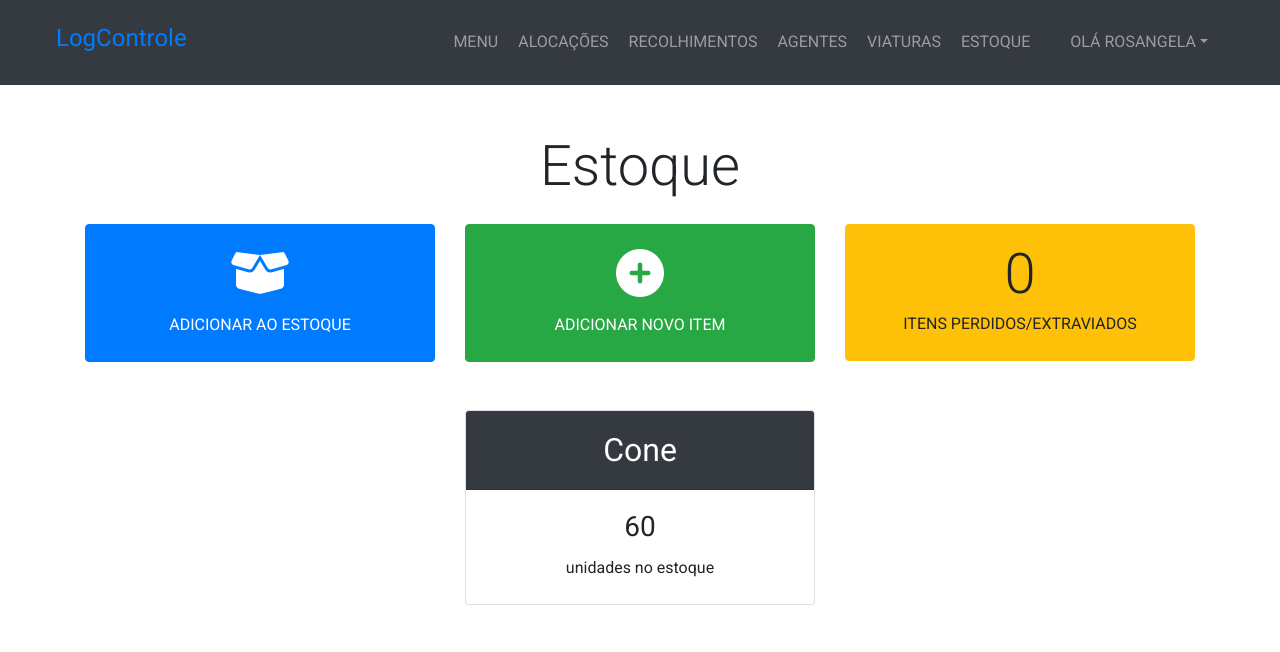
After one commit to Eduardo-H/stock-manager, a Django app: page /estoque/ in a window 1280 px wide. The commit adds this page. Shown: the top 652 px of the page. Run offline with Django 3.2, Linux system fonts and the light colour scheme; data comes from the database, SQL or seed files in the repository; both versions use the stored data as it was after the commit; data that the repository does not hold is empty; some libraries are stand-ins or nearby versions.

Commit message:
Stock Menu view and template created

```diff
--- a/management/models.py
+++ b/management/models.py
@@ -8,6 +8,9 @@ class Viatura(models.Model):
 
 class Item(models.Model):
     nome = models.CharField(max_length=100)
+
+    def __str__(self):
+        return self.nome
 
 class Agente(models.Model):
     SEXO_CHOICES = (
@@ -64,11 +67,12 @@ class AlocacaoRecolhimento(models.Model):
     alocacao = models.ForeignKey(Alocacao, on_delete=models.PROTECT, blank=True)
     recolhimento = models.ForeignKey(Recolhimento, on_delete=models.PROTECT, blank=True)
 
-
-
 class Estoque(models.Model):
     item = models.ForeignKey(Item, on_delete=models.PROTECT)
     quantidade = models.IntegerField()
+
+    def __str__(self):
+        return self.item.nome
 
 class ItemPerdidoExtraviado(models.Model):
     data = models.DateField()
--- a/management/templates/management/base.html
+++ b/management/templates/management/base.html
@@ -53,7 +53,7 @@
             <a href="#" class="nav-link ml-1">VIATURAS</a>
           </li>
           <li class="nav-item">
-            <a href="#" class="nav-link ml-1">ESTOQUE</a>
+            <a href="{% url 'menuestoque' %}" class="nav-link ml-1">ESTOQUE</a>
           </li>
 
 
--- a/management/templates/management/home.html
+++ b/management/templates/management/home.html
@@ -3,7 +3,7 @@
 {% block content %}
   <section class="py-5">
     <div class="container">
-      <div class="row justify-content-center">
+      <div class="row justify-content-center mt-4">
         <div class="col-lg-4">
           <a href="{% url 'criaralocacao' %}" class="btn btn-danger btn-block align-self-center"><i class="fas fa-clipboard mb-1 fa-3x"></i> <p class="mb-0 my-auto">CADASTRAR ALOCAÇÃO</p></a>
         </div>
--- /dev/null
+++ b/management/templates/management/menuestoque.html
@@ -0,0 +1,45 @@
+{% extends 'management/base.html' %}
+
+{% block content %}
+  <section class="py-5">
+    <div class="container">
+      <h1 class="display-4 text-center">Estoque</h1>
+      <div class="row justify-content-center mt-4">
+        <div class="col-lg-4">
+          <a href="#" class="btn btn-primary btn-block py-4 px-5">
+            <i class="fas fa-box-open fa-3x mb-3"></i><br> ADICIONAR AO ESTOQUE
+          </a>
+        </div>
+        <div class="col-lg-4">
+          <a href="#" class="btn btn-success btn-block py-4 px-5">
+            <i class="fas fa-plus-circle fa-3x mb-3"></i><br> ADICIONAR NOVO ITEM
+          </a>
+        </div>
+        <div class="col-lg-4">
+          <a href="#" class="btn btn-warning btn-block py-3 px-4">
+            <h2 class="display-4 mb-1">{{ itensperdidoextraviado.count }}</h2>
+            <p class="mb-2">ITENS PERDIDOS/EXTRAVIADOS</p>
+          </a>
+        </div>
+      </div>
+
+      <div class="row justify-content-center mt-5">
+        {% for itemestoque in itensestoque %}
+          <div class="col-lg-4">
+            <div class="card">
+              <div class="card-header text-center bg-dark text-white">
+                <h2 class="my-2">{{ itemestoque.item.nome }}</h2>
+              </div>
+              <div class="card-body text-center">
+                <div class="card-title">
+                  <h3 class="display-5">{{ itemestoque.quantidade }}</h3>
+                </div>
+                <p class="mb-1">unidades no estoque</p>
+              </div>
+            </div>
+          </div>
+        {% endfor %}
+      </div>
+    </div>
+  </section>
+{% endblock %}
--- a/management/views.py
+++ b/management/views.py
@@ -35,3 +35,11 @@ def detalhealocacao(request, pk_alocacao):
     if request.method == 'GET':
         alocacao = get_object_or_404(Alocacao, pk=pk_alocacao)
         return render(request, 'management/detalhealocacao.html', {'alocacao':alocacao})
+
+
+
+
+def menuestoque(request):
+    itensestoque = Estoque.objects.all()
+    itensperdidoextraviado = ItemPerdidoExtraviado.objects.all()
+    return render(request, 'management/menuestoque.html', {'itensestoque':itensestoque, 'itensperdidoextraviado':itensperdidoextraviado})
--- a/stock_manager/urls.py
+++ b/stock_manager/urls.py
@@ -22,4 +22,5 @@ urlpatterns = [
     path('', views.home, name='home'),
     path('criar-alocacao/', views.criaralocacao, name='criaralocacao'),
     path('<int:pk_alocacao>/detalhes', views.detalhealocacao, name='detalhealocacao'),
+    path('estoque/', views.menuestoque, name="menuestoque"),
 ]
```
Also changed, not shown: db.sqlite3.
